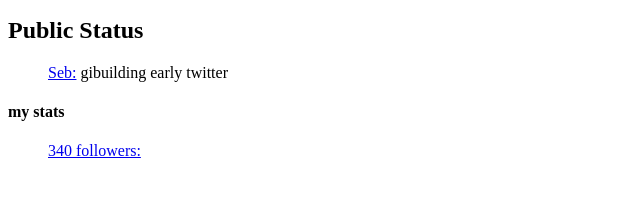
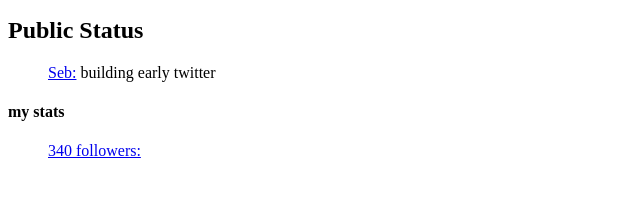
Before and after one commit to sebwiggins/early-twitter, a website: page index.html in a window 1280 px wide. Shown: the part 491-688 px from the top of the page, 0-640 px from the left. Drawn offline with Linux system fonts and the light colour scheme.

Commit message:
final build

```diff
--- a/index.html
+++ b/index.html
@@ -48,7 +48,7 @@
       <section>
         <h2>Public Status</h2>
         <ul>
-          <p><a href="/Seb:/">Seb:</a> gibuilding early twitter</p>
+          <p><a href="/Seb:/">Seb:</a> building early twitter</p>
         </ul>
       </section>
       <section>
```
